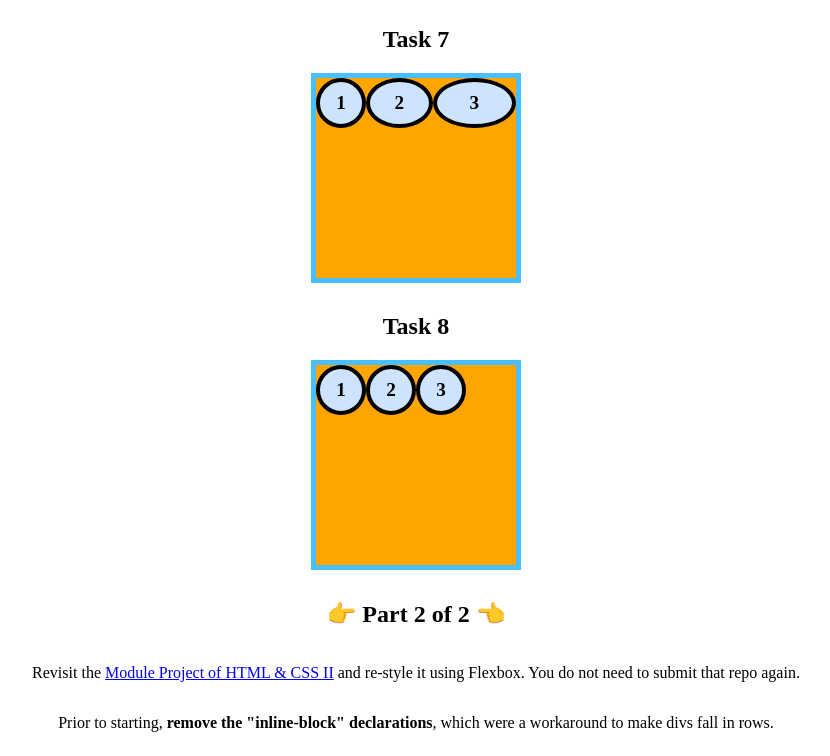
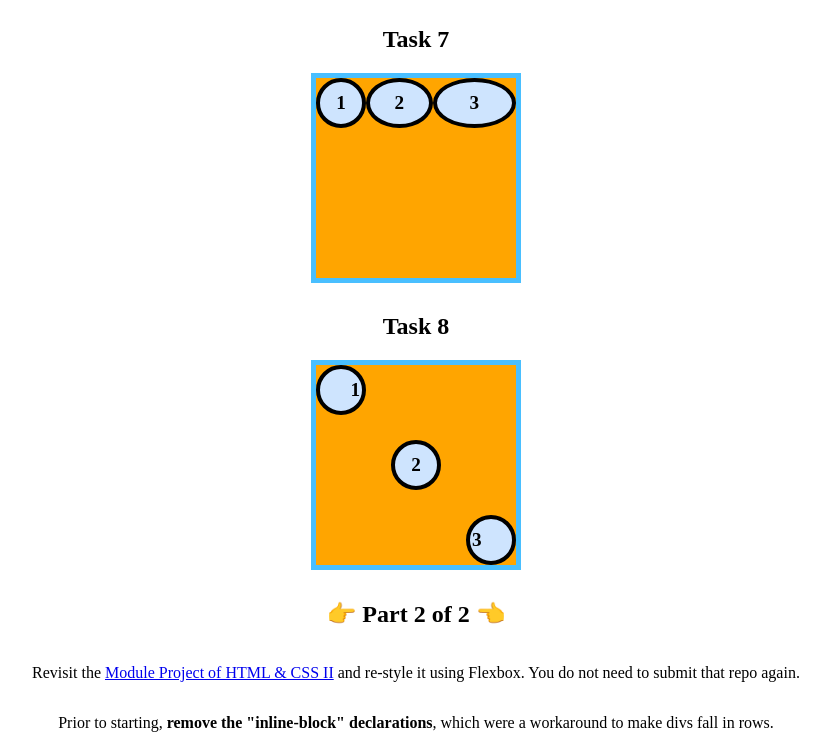
Before and after one commit to bloominstituteoftechnology/module-project-html-and-css-iii-TBlack1994, a plain HTML site: page index.html in a window 1280 px wide. Shown: the part 2020-2776 px from the top of the page, without its empty margins (224-1054 px from the left). Drawn offline with Linux system fonts and the light colour scheme.

Commit message:
part 1 complete

```diff
--- a/index.html
+++ b/index.html
@@ -130,6 +130,17 @@
     /* 👉 Task 8 - [HINT] you got this! */
     #flexContainer8{
       display: flex;
+      justify-content: space-between;
+    }
+    #flexContainer8 .flexItem:nth-child(1){
+      justify-content: flex-end;
+    }
+    #flexContainer8 .flexItem:nth-child(2){
+      align-self: center;
+    }
+    #flexContainer8 .flexItem:nth-child(3){
+      align-self: flex-end;
+      justify-content: flex-start;
     }
 
     /*
```
